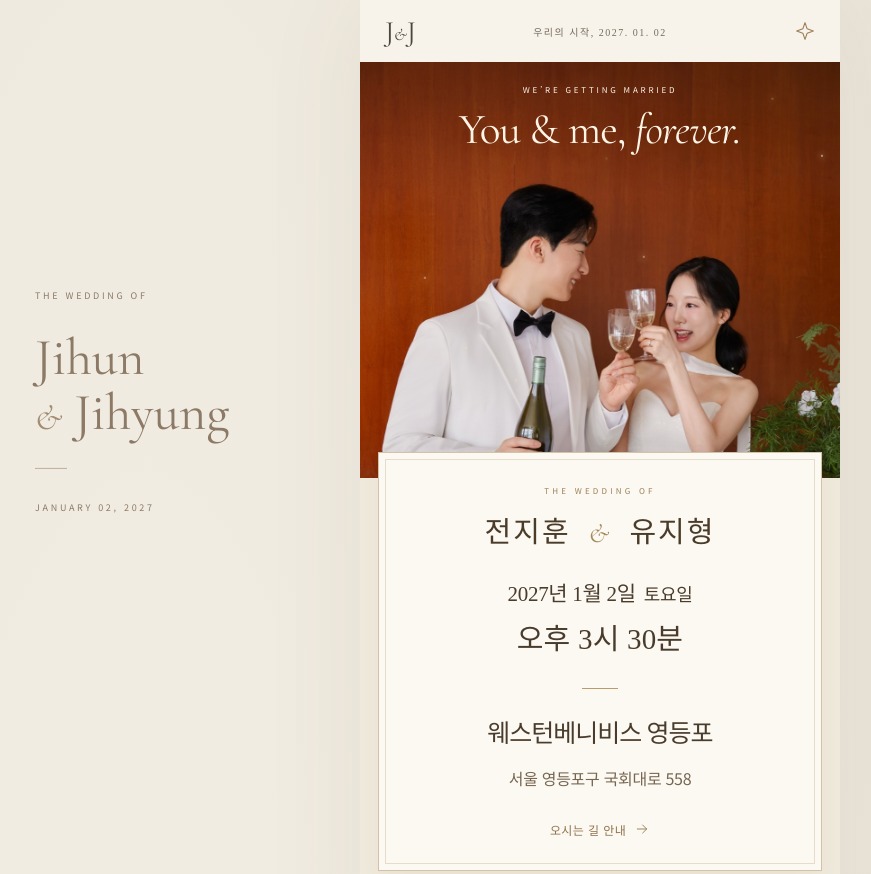
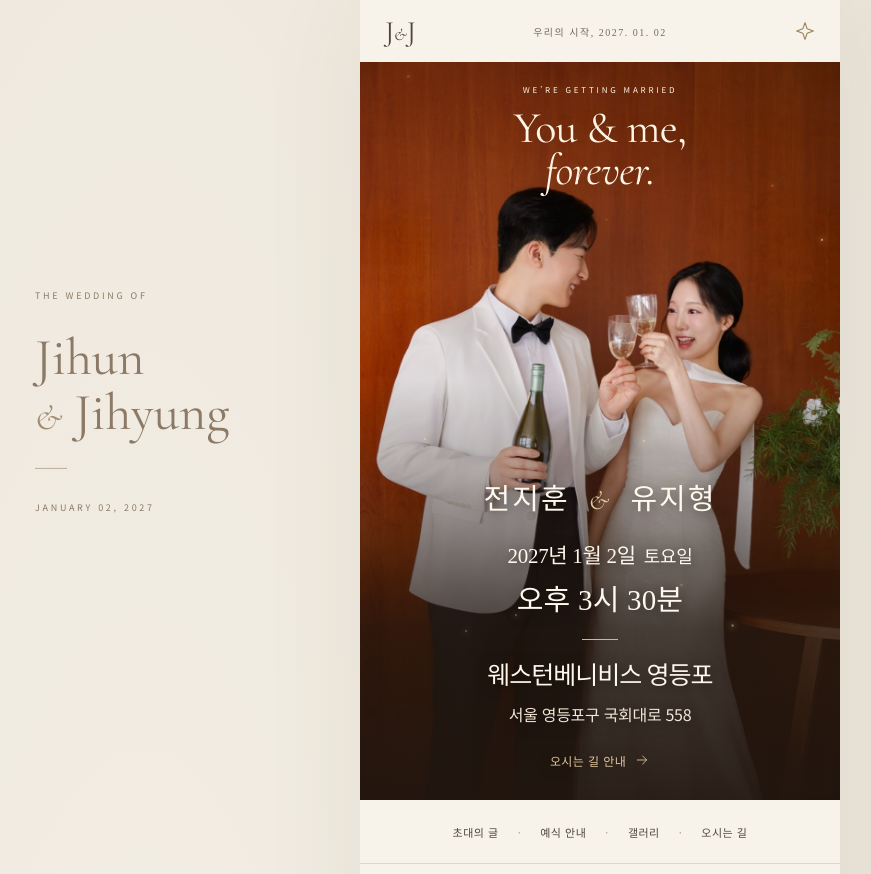
Before and after one commit to helloworld8001/wedding-invitation, a website: page dist/index.html in a window 1280 px wide. Shown: the top 874 px of the page, without its empty margins (110-981 px from the left). Drawn offline with nearby package versions, Linux system fonts and the light colour scheme.

Commit message:
Restore full-photo cover with large refined overlay typography

```diff
--- a/dist/index.html
+++ b/dist/index.html
@@ -19,7 +19,7 @@
   <link rel="preconnect" href="https://fonts.googleapis.com">
   <link rel="preconnect" href="https://fonts.gstatic.com" crossorigin>
   <link href="https://fonts.googleapis.com/css2?family=Cormorant+Garamond:ital,wght@0,400;0,500;1,400;1,500&family=Noto+Sans+KR:wght@400;500&family=Noto+Serif+KR:wght@400;500&display=swap" rel="stylesheet">
-  <link rel="stylesheet" href="style.css?v=20261115-2">
+  <link rel="stylesheet" href="style.css?v=20261115-3">
   <script src="app.js" defer></script>
 </head>
 <body>
@@ -36,13 +36,10 @@
   <main class="invitation">
     <header class="topbar"><a href="#home" class="monogram" aria-label="첫 화면으로">J<span>&</span>J</a><span>우리의 시작, 2027. 01. 02</span><button id="motion-toggle" class="icon-button" aria-label="반짝임 효과 끄기" aria-pressed="true"><svg><use href="#i-spark"/></svg></button></header>
     <section id="home" class="hero" aria-label="전지훈과 유지형의 결혼식">
-      <div class="hero-portrait">
-        <img class="hero-photo" src="assets/wedding.jpg" alt="따뜻한 우드 배경 앞에서 샴페인 잔을 맞대며 웃는 지훈과 지형" width="1280" height="1920" fetchpriority="high">
-        <div class="hero-shade"></div><div class="sparkles" aria-hidden="true"></div>
-        <div class="hero-title"><span class="eyebrow">WE’RE GETTING MARRIED</span><h1>You &amp; me, <em>forever.</em></h1></div>
-      </div>
+      <img class="hero-photo" src="assets/wedding.jpg" alt="따뜻한 우드 배경 앞에서 샴페인 잔을 맞대며 웃는 지훈과 지형" width="1280" height="1920" fetchpriority="high">
+      <div class="hero-shade"></div><div class="sparkles" aria-hidden="true"></div>
+      <div class="hero-title"><span class="eyebrow">WE’RE GETTING MARRIED</span><h1>You &amp; me,<br><em>forever.</em></h1></div>
       <div class="hero-bottom">
-        <span class="hero-card-label">THE WEDDING OF</span>
         <div class="hero-names">전지훈 <span>&</span> 유지형</div>
         <div class="hero-event"><p class="hero-date">2027년 1월 2일 <span>토요일</span></p><p class="hero-time">오후 3시 30분</p><span class="hero-divider" aria-hidden="true"></span><p class="hero-venue">웨스턴베니비스 영등포</p><p class="hero-address">서울 영등포구 국회대로 558</p></div>
         <a href="#location" class="hero-directions">오시는 길 안내<svg><use href="#i-arrow"/></svg></a>
--- a/dist/style.css
+++ b/dist/style.css
@@ -86,30 +86,27 @@ body.photo-open{position:fixed;width:100%;overflow:hidden}
 .gift-number{font-family:var(--sans);font-size:16px;letter-spacing:.5px;font-variant-numeric:tabular-nums;margin-top:8px;white-space:nowrap}
 .gift-copy-button{width:100%;min-height:44px;margin-top:22px;font-size:11px;gap:8px}
 
-/* Portrait and stationery-style information panel form the opening invitation. */
-.hero{height:auto;min-height:0;padding-bottom:34px;background:#f0eadd;color:var(--ink);overflow:visible}
-.hero-portrait{position:relative;isolation:isolate;overflow:hidden;height:clamp(380px,52svh,500px);background:#713613}
-.hero-portrait .hero-photo{object-position:50% 0%}
-.hero-shade{background:linear-gradient(180deg,#2d160d60 0%,transparent 32%,transparent 85%,#261a0f14 100%)}
+/* Large wedding details sit directly on the portrait, with a soft lower shade. */
+.hero{height:min(900px,calc(100svh - 62px));min-height:720px;background:#713613;color:#fff5e6;overflow:hidden}
+.hero-photo{object-position:50% 40%}
+.hero-shade{background:linear-gradient(180deg,#33160742 0%,transparent 30%,transparent 43%,#261a0f55 58%,#21160ecc 77%,#21160ff2 100%)}
 .hero-title{top:22px;padding:0 16px;color:#fff5e6}
 .hero-title .eyebrow{font-size:8px;letter-spacing:2.8px}
-.hero h1{font-size:clamp(32px,9.5vw,43px);line-height:1.15;margin-top:8px;letter-spacing:-.7px;white-space:nowrap}
-.hero-bottom{position:relative;bottom:auto;left:auto;width:auto;margin:-26px 18px 0;padding:32px 26px 19px;background:#fcf9f2;border:1px solid #d3c2a5;box-shadow:0 12px 26px #48331f0c;text-shadow:none;animation:none}
-.hero-bottom:before{content:'';position:absolute;inset:6px;border:1px solid #e6dccb;pointer-events:none}
-.hero-card-label{display:block;font-family:var(--sans);font-size:8px;letter-spacing:3.2px;color:#9c8057;margin-bottom:15px}
-.hero-names{font-size:29px;letter-spacing:2px;font-weight:400;line-height:1.5;color:#4b3c2a}
-.hero-names span{font-size:27px;color:#a58a5d;margin:0 9px;opacity:1}
-.hero-event{margin-top:22px}
-.hero-event p{margin:0;line-height:1.7;letter-spacing:-.3px;color:#493c2d;word-break:keep-all}
+.hero h1{font-size:44px;line-height:.97;margin-top:10px;letter-spacing:-.5px}
+.hero-bottom{position:absolute;bottom:18px;left:0;width:100%;padding:0 22px;text-align:center;text-shadow:0 2px 14px #160d0899;animation:none}
+.hero-names{font-size:29px;letter-spacing:2px;font-weight:400;line-height:1.5;color:#fff8ed}
+.hero-names span{font-size:27px;color:#e0c69c;margin:0 10px;opacity:1}
+.hero-event{margin-top:19px}
+.hero-event p{margin:0;line-height:1.6;letter-spacing:-.3px;color:#fff8ed;word-break:keep-all}
 .hero-event .hero-date{font-family:var(--serif);font-size:21px;font-weight:400}
 .hero-date>span{font-size:18px;margin-left:3px}
 .hero-event .hero-time{font-family:var(--serif);font-size:29px;font-weight:500;margin-top:3px;letter-spacing:.2px}
-.hero-divider{display:block;width:36px;height:1px;background:#b99b6c;margin:24px auto}
+.hero-divider{display:block;width:36px;height:1px;background:#d2b887;margin:16px auto}
 .hero-event .hero-venue{font-family:var(--serif);font-size:25px;font-weight:500;letter-spacing:-1px}
-.hero-event .hero-address{font-size:16px;margin-top:9px;color:#766650;letter-spacing:-.3px}
-.hero-directions{position:relative;display:inline-flex;align-items:center;justify-content:center;gap:8px;min-height:44px;font-family:var(--sans);font-size:12px;letter-spacing:.4px;color:#90724a;margin-top:15px}
+.hero-event .hero-address{font-size:16px;margin-top:6px;color:#f3e7d5;letter-spacing:-.3px}
+.hero-directions{position:relative;display:inline-flex;align-items:center;justify-content:center;gap:8px;min-height:44px;font-family:var(--sans);font-size:12px;letter-spacing:.4px;color:#e0c69c;margin-top:10px}
 .hero-directions svg{width:16px;height:16px}
 .location h3{font-size:23px;line-height:1.6}
 .location p.address{font-size:16px;line-height:1.8;word-break:keep-all}
 .day .date-caption{font-size:16px;line-height:1.8}
-@media(max-width:380px){.hero-bottom{margin-inline:14px;padding-inline:19px}.hero-names{font-size:27px}.hero-event .hero-date{font-size:20px}.hero-event .hero-time{font-size:27px}.hero-event .hero-venue{font-size:23px}.hero-event .hero-address{font-size:16px}.location h3{font-size:21px}.location p.address{font-size:15px}}
+@media(max-width:380px){.hero-bottom{padding-inline:16px}.hero h1{font-size:42px}.hero-names{font-size:28px}.hero-event .hero-date{font-size:20px}.hero-event .hero-time{font-size:28px}.hero-event .hero-venue{font-size:24px}.hero-event .hero-address{font-size:16px}.location h3{font-size:21px}.location p.address{font-size:15px}}
```
